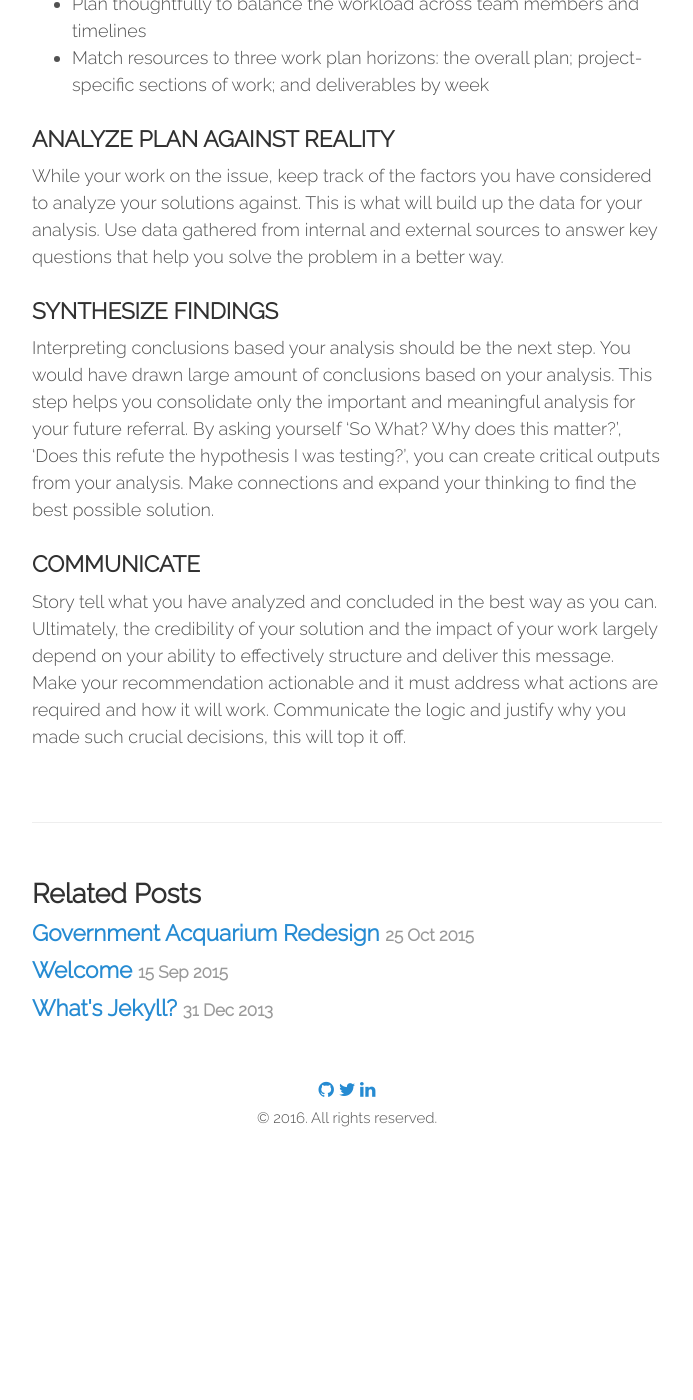
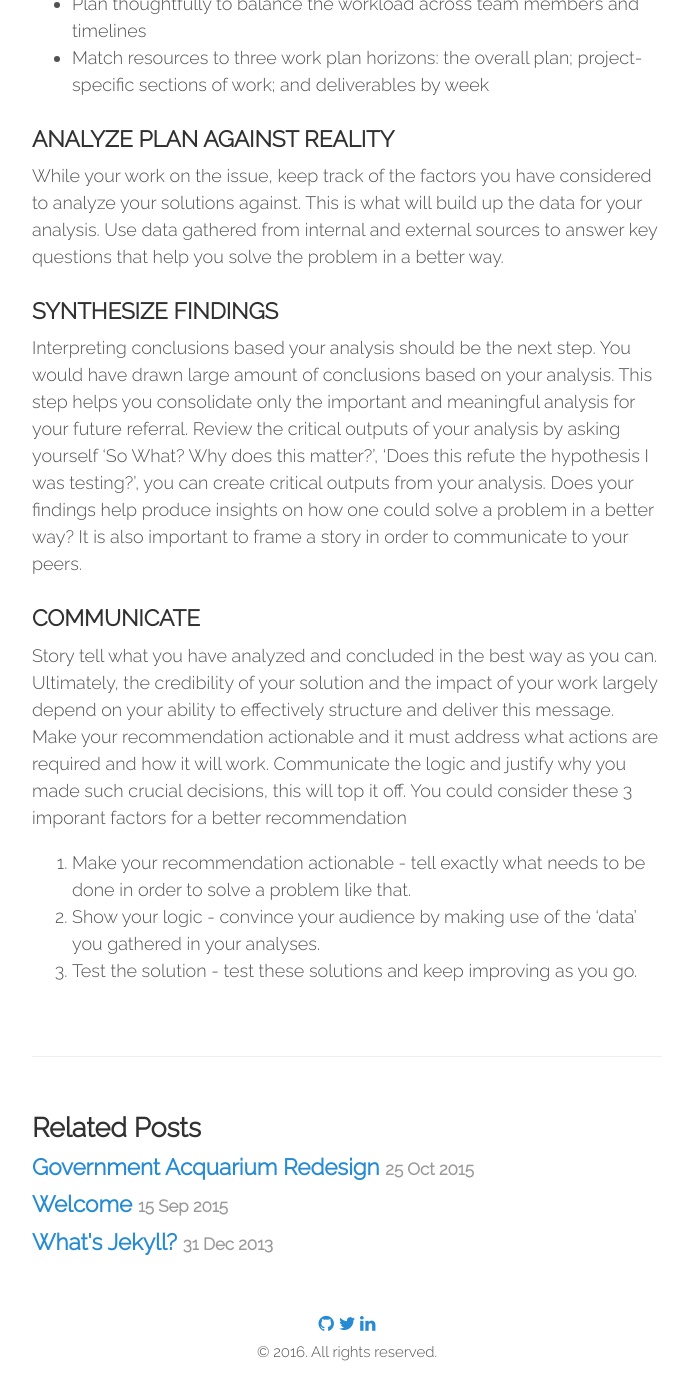
Before and after one commit to kaizer1v/kaizer1v.github.io, a Jekyll site: the page built from _posts/2016-05-28-problem-solving.md, in a window 1280 px wide and 1400 px high, scrolled down 3696 px. Shown: the whole window, without its empty margins (293-986 px from the left). Built offline with Jekyll 4.4.1, drawn with Linux system fonts in a browser that asks for light colours; nearby versions of some CDN libraries; before the commit the page ends 4862 px from its top, so only the background shows below that.

Commit message:
Better communication

```diff
--- a/_posts/2016-05-28-problem-solving.md
+++ b/_posts/2016-05-28-problem-solving.md
@@ -59,7 +59,10 @@ Pick up the key factor of your top priority issue you pointed using the previous
 While your work on the issue, keep track of the factors you have considered to analyze your solutions against. This is what will build up the data for your analysis. Use data gathered from internal and external sources to answer key questions that help you solve the problem in a better way.
 
 ### SYNTHESIZE FINDINGS
-Interpreting conclusions based your analysis should be the next step. You would have drawn large amount of conclusions based on your analysis. This step helps you consolidate only the important and meaningful analysis for your future referral. By asking yourself 'So What? Why does this matter?', 'Does this refute the hypothesis I was testing?', you can create critical outputs from your analysis. Make connections and expand your thinking to find the best possible solution.
+Interpreting conclusions based your analysis should be the next step. You would have drawn large amount of conclusions based on your analysis. This step helps you consolidate only the important and meaningful analysis for your future referral. Review the critical outputs of your analysis by asking yourself 'So What? Why does this matter?', 'Does this refute the hypothesis I was testing?', you can create critical outputs from your analysis. Does your findings help produce insights on how one could solve a problem in a better way? It is also important to frame a story in order to communicate to your peers.
 
 ### COMMUNICATE
-Story tell what you have analyzed and concluded in the best way as you can. Ultimately, the credibility of your solution and the impact of your work largely depend on your ability to effectively structure and deliver this message. Make your recommendation actionable and it must address what actions are required and how it will work. Communicate the logic and justify why you made such crucial decisions, this will top it off.
+Story tell what you have analyzed and concluded in the best way as you can. Ultimately, the credibility of your solution and the impact of your work largely depend on your ability to effectively structure and deliver this message. Make your recommendation actionable and it must address what actions are required and how it will work. Communicate the logic and justify why you made such crucial decisions, this will top it off. You could consider these 3 imporant factors for a better recommendation
+1. Make your recommendation actionable - tell exactly what needs to be done in order to solve a problem like that.
+2. Show your logic - convince your audience by making use of the 'data' you gathered in your analyses.
+3. Test the solution - test these solutions and keep improving as you go.
```
